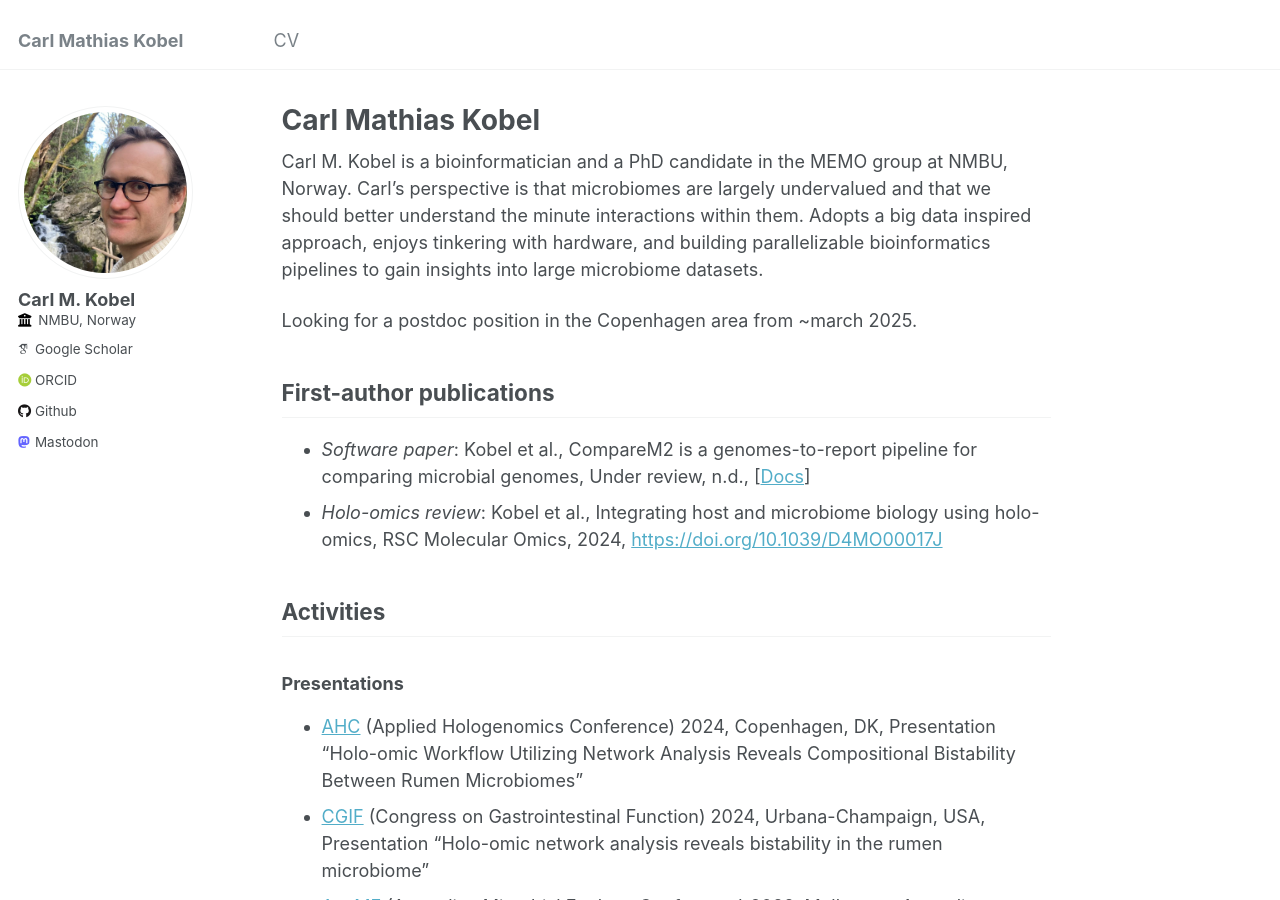
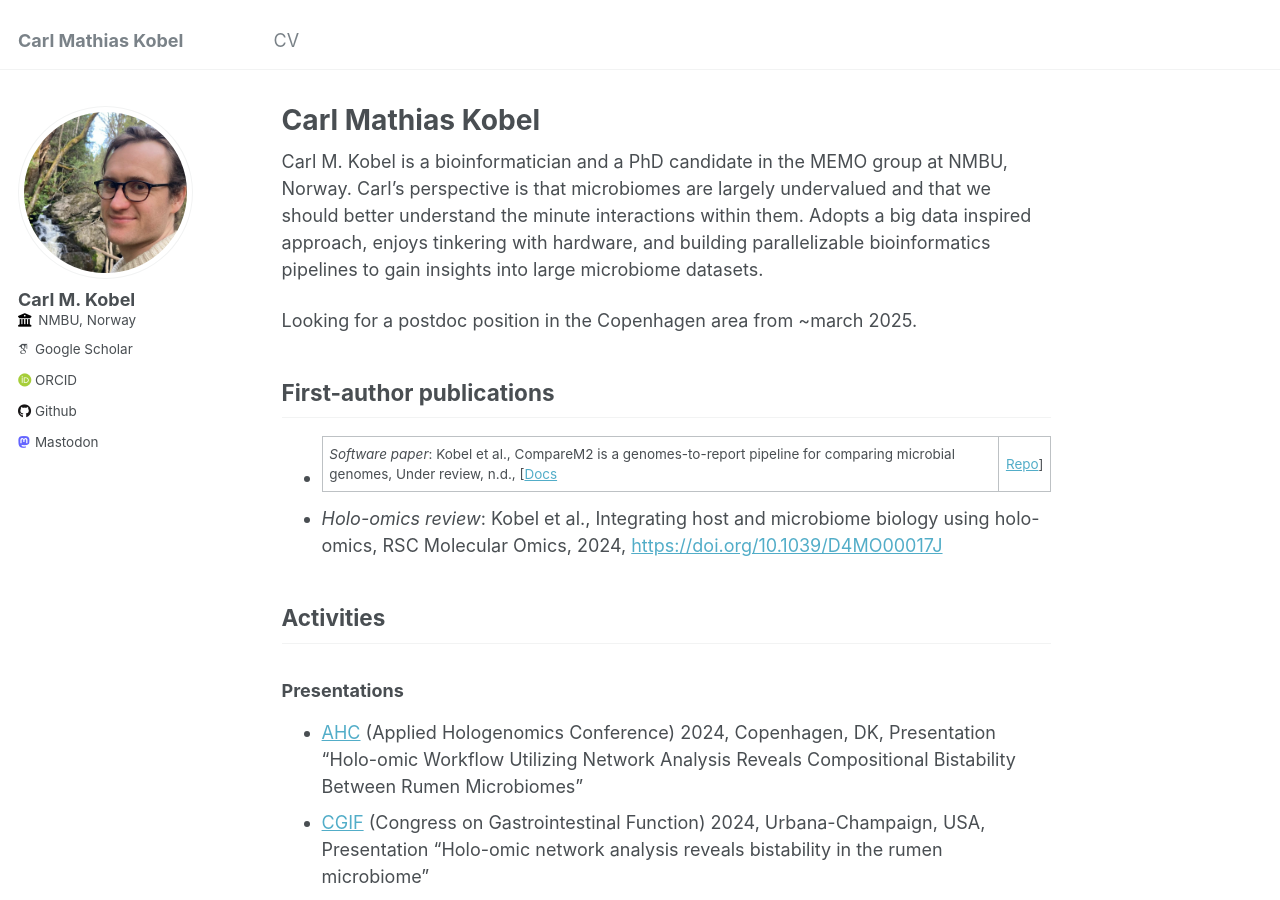
Before and after one commit to cmkobel/cmkobel.github.io, a Jekyll site: the page built from _pages/about.md, in a window 1280 px wide and 900 px high. Built offline with Jekyll 4.4.1, drawn with Linux system fonts in a browser that asks for light colours; some web fonts are replaced.

Commit message:
Update about.md

```diff
--- a/_pages/about.md
+++ b/_pages/about.md
@@ -14,7 +14,7 @@ Looking for a postdoc position in the Copenhagen area from ~march 2025.
 
 ## First-author publications
 
-  - *Software paper*: Kobel et al., CompareM2 is a genomes-to-report pipeline for comparing microbial genomes, Under review, n.d., [[Docs](https://comparem2.readthedocs.io/)]
+  - *Software paper*: Kobel et al., CompareM2 is a genomes-to-report pipeline for comparing microbial genomes, Under review, n.d., [[Docs](https://comparem2.readthedocs.io/) | [Repo](https://github.com/cmkobel/CompareM2)]
   - *Holo-omics review*: Kobel et al., Integrating host and microbiome biology using holo-omics, RSC Molecular Omics, 2024, [https://doi.org/10.1039/D4MO00017J](https://doi.org/10.1039/D4MO00017J)
 
 ## Activities
```
